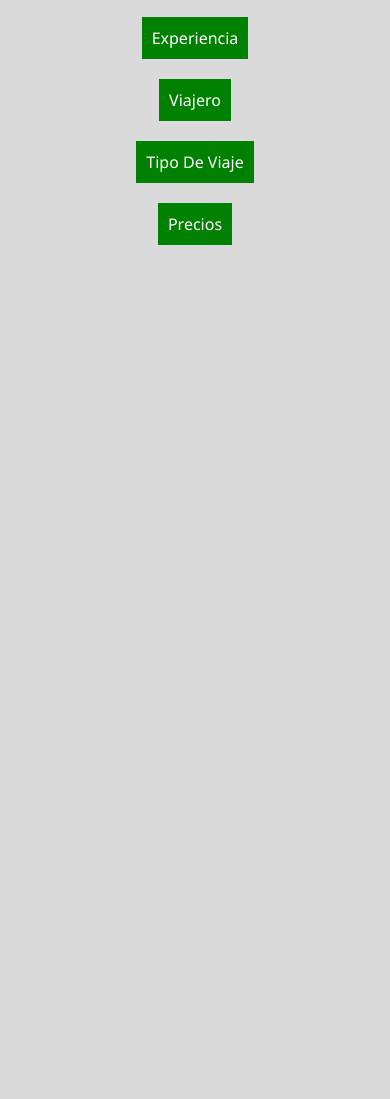
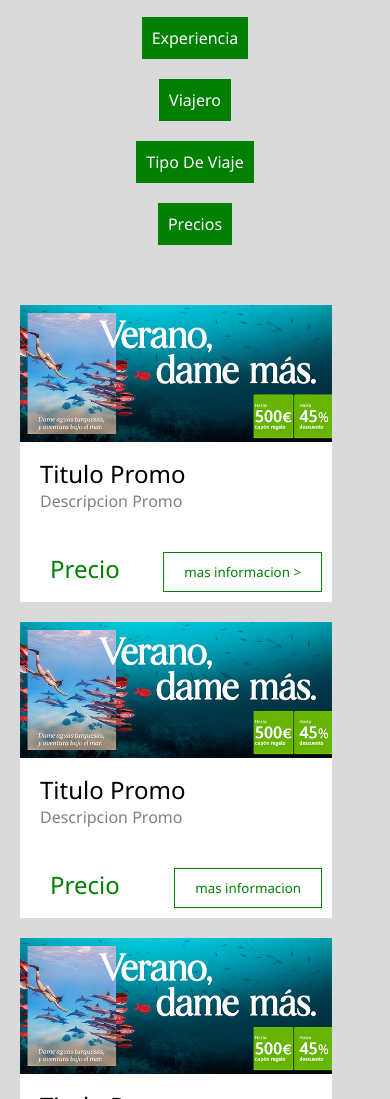
Before and after one commit to jefflealarrom/corte-ingles, a plain HTML site: page index.html in a window 390 px wide. Shown: the part 901-2000 px from the top of the page. Before the commit the page ends 1156 px from the top, so only its background shows below. Drawn offline with Linux system fonts and the light colour scheme.

Commit message:
grid template y media

```diff
--- a/index.html
+++ b/index.html
@@ -63,6 +63,50 @@
 
 </section>
 
+<section class="grid">
+
+    <article class="grid-item">
+        <img src="imagenes/promos.jpeg" alt="imagen">
+        <h2>titulo promo</h2>
+        <p>descripcion promo</p>
+        <div class="grid-info">
+            <h2>precio</h2>
+            <button><a href="">mas informacion ></a></button>
+        </div>
+     </article>
+
+     <article class="grid-item">
+        <img src="imagenes/promos.jpeg" alt="imagen">
+        <h2>titulo promo</h2>
+        <p>descripcion promo</p>
+        <div class="grid-info">
+            <h2>precio</h2>
+            <button><a href="">mas informacion</a></button>
+        </div>
+     </article>
+
+     <article class="grid-item">
+        <img src="imagenes/promos.jpeg" alt="imagen">
+        <h2>titulo promo</h2>
+        <p>descripcion promo</p>
+        <div class="grid-info">
+            <h2>precio</h2>
+            <button><a href="">mas informacion</a></button>
+        </div>
+     </article>
+
+     <article class="grid-item">
+        <img src="imagenes/promos.jpeg" alt="imagen">
+        <h2>titulo promo</h2>
+        <p>descripcion promo</p>
+        <div class="grid-info">
+            <h2>precio</h2>
+            <button><a href="">mas informacion</a></button>
+        </div>
+     </article>
+
+</section>
+
 
 
 </main>
--- a/styles.css
+++ b/styles.css
@@ -62,6 +62,7 @@
 .offer ul {
     padding: 20px;
     display: flex;
+    text-transform: capitalize;
 }
 
 .offer ul li {
@@ -85,15 +86,77 @@
     margin-right: 20px;
 }
 
-@media only screen and (max-width: 768px) {
+.grid {
+    display: grid;
+    grid-template-columns: repeat(2, 1fr);
+    gap: 20px;
+    padding-top: 50px;
+    padding-left: 150px;
+    max-width: 80%
+}
+
+.grid-item {
+    text-align: left;
+    background-color: white;
+}
+
+.grid-item h2,
+.grid-item p {
+    background-color: white;
+    text-transform: capitalize;
+    font-weight: lighter;
+    padding-left: 20px;
+}
+
+.grid-item p {
+    color: grey;
+    padding-bottom: 30px;
+}
+
+.grid-item img {
+    width: 100%;
+    height: auto;
+    margin-bottom: 10px;
+}
+
+.grid-info {
+    display: flex;
+    background-color: white;
+    justify-content: space-between;
+    color: green;
+    padding: 10px;
+}
+
+button {
+    background-color: #ffffff;
+    color: green;
+    padding: 10px 20px;
+    border: 1px solid green;
+    cursor: pointer;
+    transition: background-color 0.3s ease;
+}
+
+button:hover {
+    background-color: green;
+    color: black;
+}
+
+button a {
+    background-color: inherit;
+}
+
+
+
+
+@media only screen and (max-width: 900px) {
     .info {
+        height: auto;
         flex-direction: column;
         align-items: center;
-        height: auto;
     }
 
     .logo {
-        width: 50%; /* O ajusta según tus necesidades */
+        width: 50%;
         margin-bottom: 15px;
     }
 
@@ -103,7 +166,7 @@
     }
 
     .menu li {
-        margin: 5px 0; /* Ajusta según tus necesidades */
+        margin: 5px 0;
     }
 
     .navbar {
@@ -117,7 +180,18 @@
     }
 
     .nav-list li {
-        margin: 10px 0; /* Ajusta según tus necesidades */
+        margin: 10px 0;
+    }
+
+    .nav-list a {
+        font-size: 14px;
+    }
+
+    .menu-toggle {
+        display: block;
+        cursor: pointer;
+        color: rgb(71, 71, 71);
+        font-size: 24px;
     }
 
     .offer ul {
@@ -134,7 +208,13 @@
     }
 
     .navbardos ul li {
-        margin: 10px 0; /* Ajusta según tus necesidades */
+        margin: 10px 0;
         margin-right: 0;
     }
+
+    .grid {
+        grid-template-columns: 1fr;
+        padding-left: 20px;
+        padding-right: 20px;
+    }
 }
```
